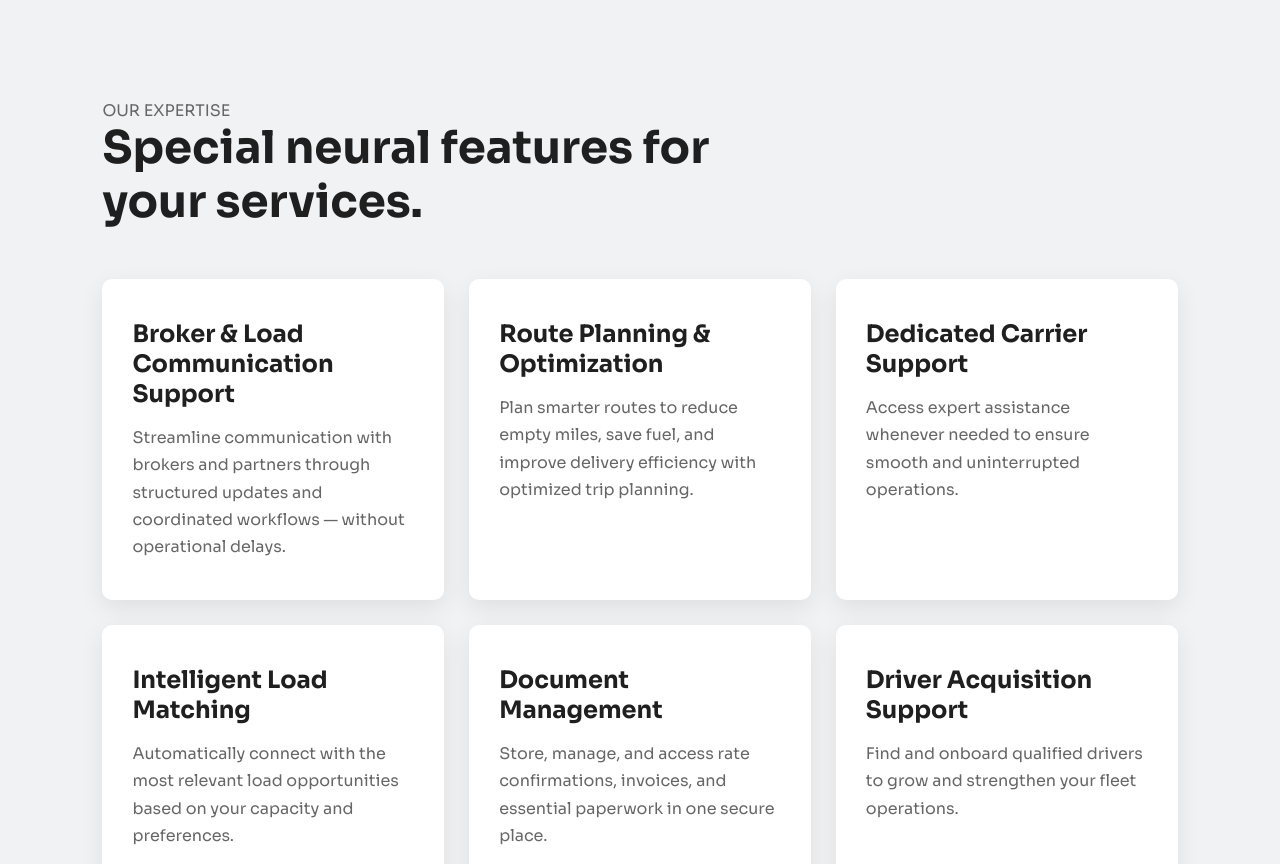
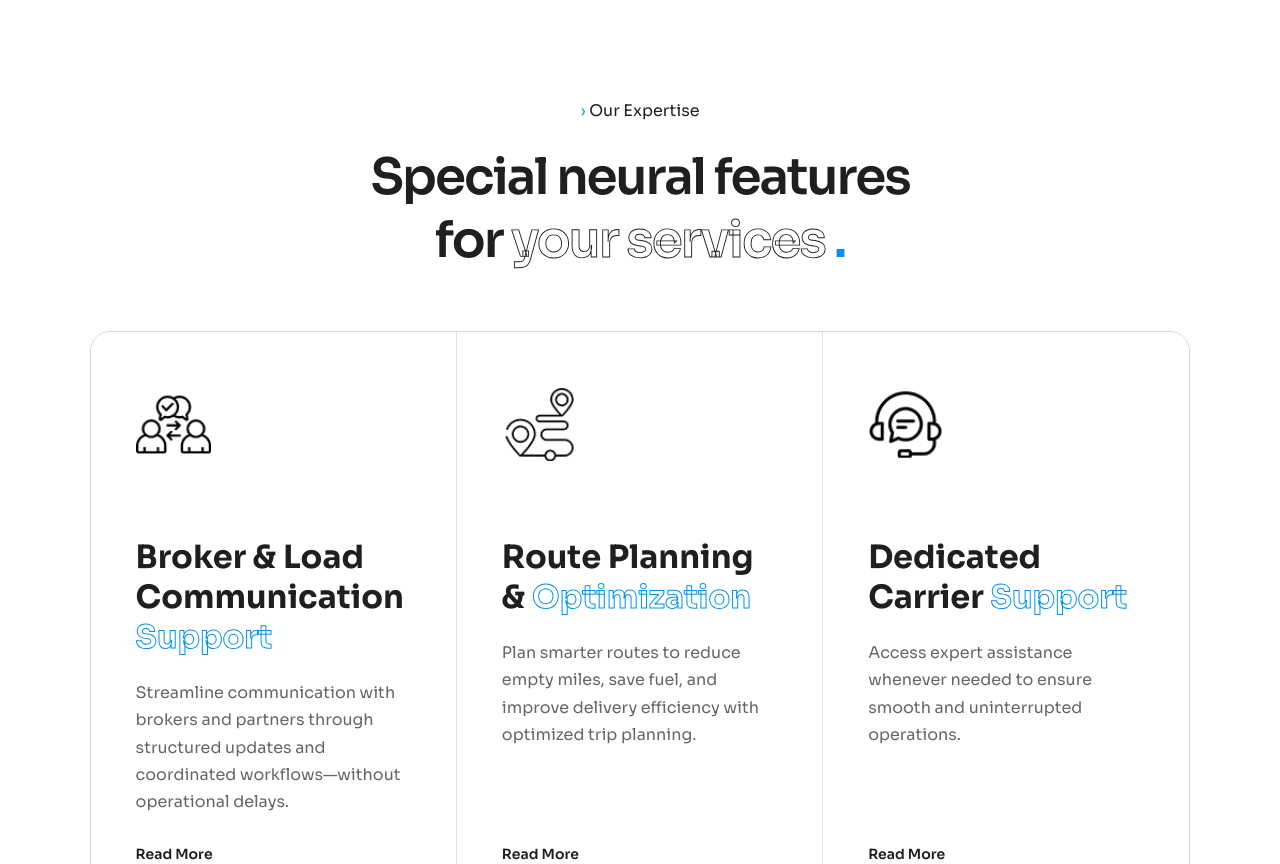
Before and after one commit to yaseenghaznavi/truckerzapp, a plain HTML site: page index.html in a window 1280 px wide. Shown: the part 1936-2800 px from the top of the page. Drawn offline with Linux system fonts and the light colour scheme.

Commit message:
Completed About and Features Sections.

```diff
--- a/index.html
+++ b/index.html
@@ -90,7 +90,7 @@
             <div class="about-left">
                 <img
                     class="about-logo"
-                    src="images/about_logo.png"
+                    src="images/about-logo.png"
                     alt="TruckerzApp"
                 >
 
@@ -135,7 +135,7 @@
                 <!-- 🟨 ACTIVE TAB CONTENT -->
                 <div class="about-details">
                     <div class="about-tab-content" id="mission">
-                        <p>
+                        <p id="about-tab-text">
                             To simplify and modernize how carriers operate across the
                             USA by replacing manual processes with intelligent,
                             automated workflows—enabling faster decisions, better
@@ -148,7 +148,7 @@
                     </div>
 
                     <div class="about-product-image">
-                        <img src="images/about_product.jpg" alt="TruckerzApp platform">
+                        <img src="images/about-product.jpg" alt="TruckerzApp platform">
                     </div>
                 </div>
             </div>
@@ -162,60 +162,134 @@
         <!-- Features Section Starts -->
 
         <section class="features">
-            <div class="section-heading">
-                <p class="section-label">OUR EXPERTISE</p>
-                <h2>Special neural features for your services.</h2>
+            <div class="features-heading">
+                <p class="features-label">
+                    <span>›</span> Our Expertise
+                </p>
+
+                <h2>
+                    Special neural features<br>
+                    for <span class="outline-text">your services</span>
+                    <span class="blue-text">.</span>
+                </h2>
             </div>
 
             <div class="feature-grid">
                 <article class="feature-card">
-                    <h3>Broker & Load Communication Support</h3>
-                    <p>Streamline communication with brokers and partners through structured updates and coordinated workflows &mdash; without operational delays.</p>
+                    <img class="feature-icon" src="images/feature-broker.png" alt="">
+
+                    <h3>
+                        Broker & Load Communication
+                        <span>Support</span>
+                    </h3>
+
+                    <p>
+                        Streamline communication with brokers and partners through structured updates and coordinated workflows—without operational delays.
+                    </p>
+
+                    <a href="#" class="feature-link">Read More</a>
                 </article>
 
                 <article class="feature-card">
-                    <h3>Route Planning & Optimization</h3>
+                    <img class="feature-icon" src="images/feature-route.png" alt="">
+
+                    <h3>
+                        Route Planning &amp; <span>Optimization</span>
+                    </h3>
+
                     <p>Plan smarter routes to reduce empty miles, save fuel, and improve delivery efficiency with optimized trip planning.</p>
+
+                    <a href="#" class="feature-link">Read More</a>
+
                 </article>
 
                 <article class="feature-card">
-                    <h3>Dedicated Carrier Support</h3>
+                    <img class="feature-icon" src="images/feature-dedicated.png" alt="">
+
+                    <h3>
+                        Dedicated Carrier <span>Support</span>
+                    </h3>
+
                     <p>Access expert assistance whenever needed to ensure smooth and uninterrupted operations.</p>
+
+                    <a href="#" class="feature-link">Read More</a>
                 </article>
 
                 <article class="feature-card">
-                    <h3>Intelligent Load Matching</h3>
+                    <img class="feature-icon" src="images/feature-intelligent.png" alt="">
+
+                    <h3>
+                        Intelligent Load <span>Matching</span>
+                    </h3>
+
                     <p>Automatically connect with the most relevant load opportunities based on your capacity and preferences.</p>
+
+                    <a href="#" class="feature-link">Read More</a>
                 </article>
 
                 <article class="feature-card">
-                    <h3>Document Management</h3>
+                    <img class="feature-icon" src="images/feature-document.png" alt="">
+
+                    <h3>
+                        Document <span>Management</span>
+                    </h3>
+
                     <p>Store, manage, and access rate confirmations, invoices, and essential paperwork in one secure place.</p>
+
+                    <a href="#" class="feature-link">Read More</a>
                 </article>
 
                 <article class="feature-card">
-                    <h3>Driver Acquisition Support</h3>
+                    <img class="feature-icon" src="images/feature-driver.png" alt="">
+
+                    <h3>
+                        Driver Acquisition <span>Support</span>
+                    </h3>
+
                     <p>Find and onboard qualified drivers to grow and strengthen your fleet operations.</p>
+
+                    <a href="#" class="feature-link">Read More</a>
                 </article>
 
                 <article class="feature-card">
-                    <h3>Factoring Integration</h3>
+                    <img class="feature-icon" src="images/feature-factoring.png" alt="">
+
+                    <h3>
+                        Factoring <span>Integration</span>
+                    </h3>
+
                     <p>Get faster access to your earnings through seamless factoring support and financial solutions.</p>
+
+                    <a href="#" class="feature-link">Read More</a>
                 </article>
 
                 <article class="feature-card">
-                    <h3>Roadside Assistance</h3>
+                    <img class="feature-icon" src="images/feature-roadside.png" alt="">
+
+                    <h3>
+                        Roadside <span>Assistance</span>
+                    </h3>
+
                     <p>Stay protected on the road with reliable support for breakdowns and unexpected situations.</p>
+
+                    <a href="#" class="feature-link">Read More</a>
                 </article>
 
                 <article class="feature-card">
-                    <h3>Fleet Performance Optimization</h3>
+                    <img class="feature-icon" src="images/feature-fleet.png" alt="">
+
+                    <h3>
+                        Fleet Performance <span>Optimization</span>
+                    </h3>
+
                     <p>Monitor performance, reduce downtime, and improve overall fleet efficiency with smart insights.</p>
+
+                    <a href="#" class="feature-link">Read More</a>
                 </article>
             </div>
         </section>
 
-        <!-- Features Section Starts -->
+        <!-- Features Section Ends -->
 
         <!-- Testimonials Section Starts -->
 
--- a/script.js
+++ b/script.js
@@ -81,4 +81,25 @@ signupForm.addEventListener("submit", function (event) {
     signupForm.reset();
 });
 
-// About logo and paragraph scrolling
+// Mission, Vision and Experties
+
+const aboutTabText = {
+    mission:
+        "To simplify and modernize how carriers operate across the USA by replacing manual processes with intelligent, automated workflows—enabling faster decisions, better efficiency, and consistent growth.",
+
+    vision:
+        "To become the leading digital platform for carrier operations, where every aspect of the business — from load handling to documentation — is managed seamlessly in one place.",
+
+    expertise:
+        "Built by the team behind Truckerz App, with hands-on experience supporting carriers and managing real-world logistics operations at scale. We understand the challenges — and we’ve engineered solutions that solve them."
+};
+
+document.querySelectorAll(".about-tab").forEach((tab) => {
+    tab.addEventListener("click", () => {
+        document.querySelector(".about-tab.active")?.classList.remove("active");
+        tab.classList.add("active");
+
+        document.querySelector("#about-tab-text").textContent =
+            aboutTabText[tab.dataset.tab];
+    });
+});
--- a/style.css
+++ b/style.css
@@ -203,7 +203,7 @@ body {
     height: 425px;
     overflow: hidden;
     border-radius: 25px;
-    background-image: url("images/hero_image.jpg");
+    background-image: url("images/hero-image.jpg");
     background-position: center -20px;
     background-size: 100vw auto;
     background-repeat: no-repeat;
@@ -242,6 +242,7 @@ body {
     background-color: var(--light-background);
     align-items: start;
     position: relative;
+    box-shadow: inset 0 -3px 0 var(--white-color);
 }
 
 .about-left {
@@ -383,48 +384,97 @@ body {
 /* Styling features section */
 
 .features {
-    padding: 100px 8%;
-    background-color: var(--light-background);
+    padding: 100px 7%;
+    background-color: var(--white-color);
 }
 
-.section-heading {
-    max-width: 700px;
-    margin-bottom: 50px;
+.features-heading {
+    margin: 0 auto 60px;
+    text-align: center;
 }
 
-.section-heading h2 {
+.features-label {
+    margin-bottom: 25px;
     color: var(--dark-color);
-    font-size: 45px;
-    line-height: 1.2;
+    font-size: 16px;
 }
+
+.features-label span {
+    color: #0093e9;
+}
+
+.features-heading h2 {
+    color: var(--dark-color);
+    font-size: 50px;
+    font-weight: 530;
+    line-height: 1.25;
+    letter-spacing: -2px;
+}
+
 
 .feature-grid {
     display: grid;
-    grid-template-columns: repeat(3, 1fr);
-    gap: 25px;
+    grid-template-columns: repeat(3, minmax(0, 1fr));
+    overflow: hidden;
+    border: 1px solid #d8d8d8;
+    border-radius: 20px;
 }
 
 .feature-card {
-    padding: 40px 30px;
-    border-radius: 10px;
-    background-color: #ffffff;
-    box-shadow: 0 8px 25px rgba(0, 0, 0, 0.08);
-    transition: transform 0.3s ease;
+    min-width: 0;
+    min-height: 500px;
+    display: flex;
+    flex-direction: column;
+    padding: 55px 45px 30px;
+    background-color: var(--white-color);
+    border-right: 1px solid #e0e0e0;
+    border-bottom: 1px solid #e0e0e0;
 }
 
-.feature-card:hover {
-    transform: translateY(-10px);
+.feature-card:nth-child(3n) {
+    border-right: none;
+}
+
+.feature-card:nth-last-child(-n + 3) {
+    border-bottom: none;
+}
+
+.feature-icon {
+    width: 75px;
+    height: 75px;
+    margin-bottom: 75px;
+    object-fit: contain;
 }
 
 .feature-card h3 {
-    margin-bottom: 15px;
+    margin-bottom: 22px;
     color: var(--dark-color);
-    font-size: 24px;
+    font-size: 32px;
+    line-height: 1.25;
+}
+
+.feature-card h3 span {
+    color: transparent;
+    -webkit-text-stroke: 1px #0093e9;
 }
 
 .feature-card p {
-    color: #666666;
+    color: var(--text-color);
+    font-size: 16px;
     line-height: 1.7;
+}
+
+.feature-link {
+    margin-top: auto;
+    padding-top: 30px;
+    color: var(--dark-color);
+    text-decoration: none;
+    font-size: 14px;
+    font-weight: 600;
+}
+
+.feature-link:hover {
+    color: #0093e9;
 }
 
 /* Styling testimonials section */
```
Also changed, not shown: images/about-logo.png (renamed from images/about_logo.png), images/about-product.jpg (renamed from images/about_product.jpg), images/feature-broker.png (added), images/feature-dedicated.png (added), images/feature-document.png (added), images/feature-driver.png (added), images/feature-factoring.png (added), images/feature-fleet.png (added), images/feature-intelligent.png (added), images/feature-roadside.png (added), images/feature-route.png (added), images/hero-image.jpg (renamed from images/hero_image.jpg).
